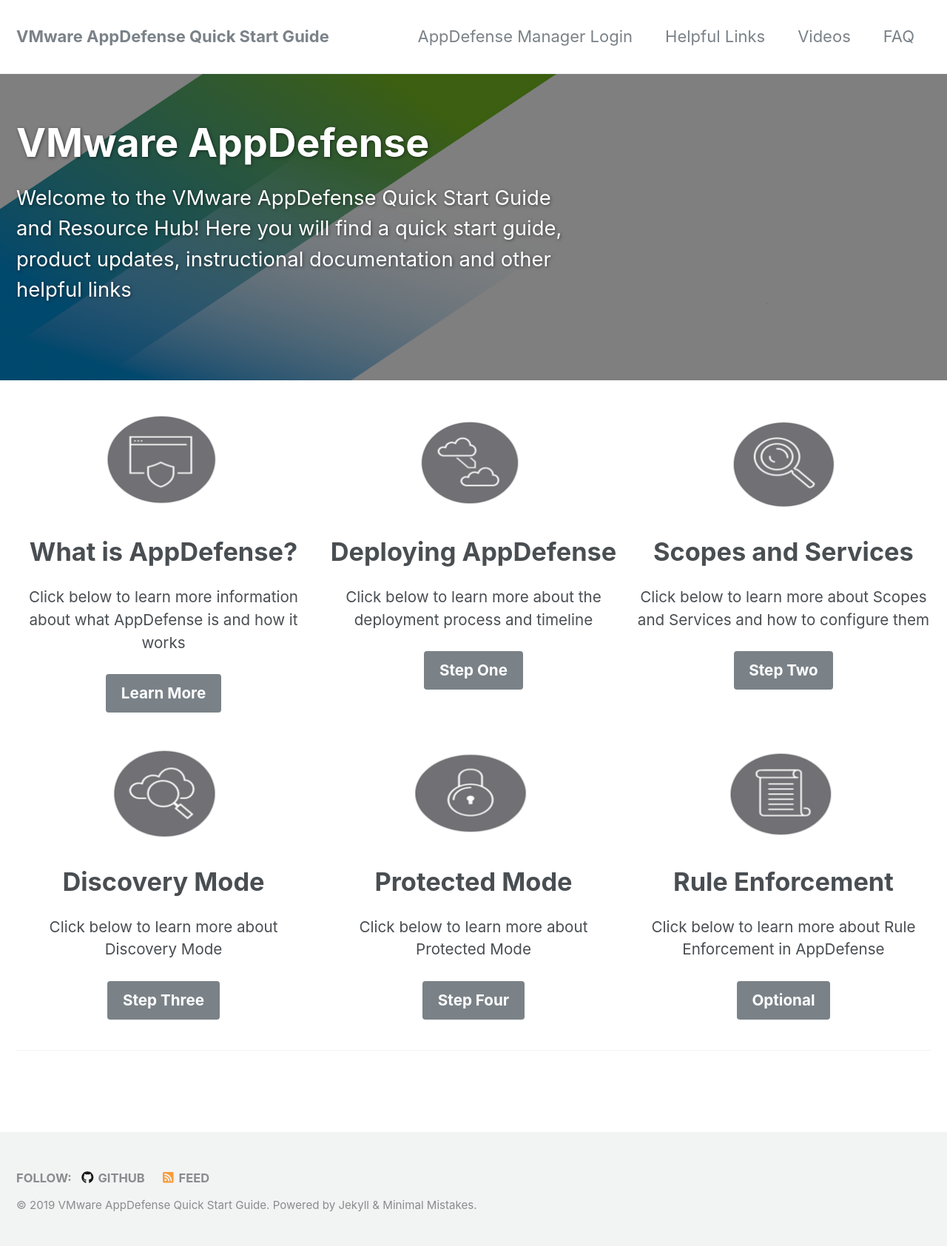
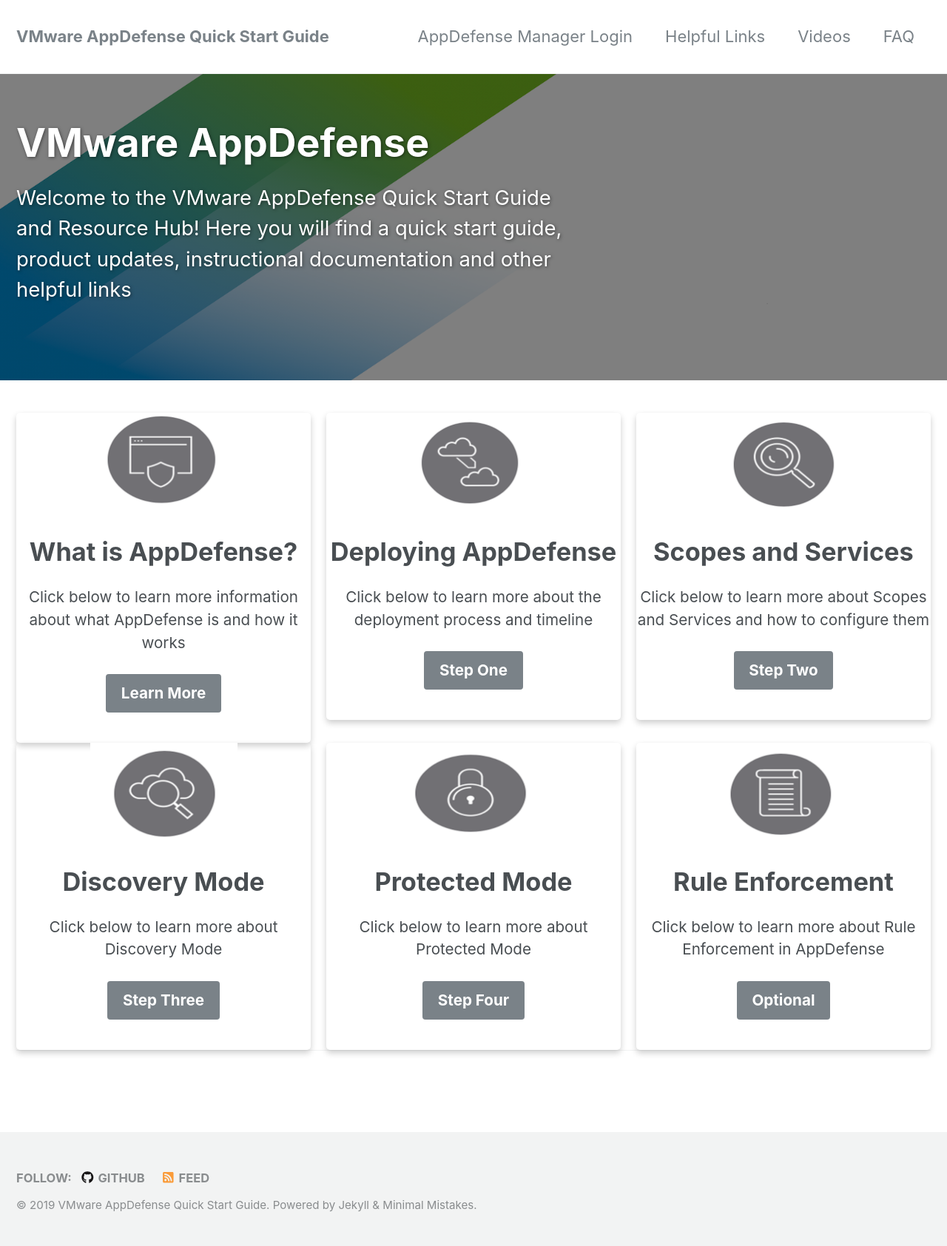
Before and after one commit to vmware-csa-team/AppDefense-Quick-Start-Guide, a Jekyll site: the page built from index.html, in a window 1280 px wide. Shown: the whole page at 74% size. Built offline with Jekyll 4.4.1, drawn with Linux system fonts in a browser that asks for light colours; nearby versions of some CDN libraries; the list of posts is cut into pages by our own code.

Commit message:
Update _archive.scss

```diff
--- a/_sass/minimal-mistakes/_archive.scss
+++ b/_sass/minimal-mistakes/_archive.scss
@@ -189,10 +189,15 @@
 }
 
 .feature__item {
-  margin-bottom: 2em;
+  margin-bottom: 10px;
   font-size: 1.25rem;
   text-align: center;
-
+  box-shadow: 0 4px 8px 0 rgba(0,0,0,0.2);
+  border-radius: 5px;
+  transition: 0.3s;
+  &:hover {
+    box-shadow: 0 8px 16px 0 rgba(0,0,0,0.2);
+  }
   @include breakpoint($small) {
     float: left;
     margin-bottom: 0;
```
